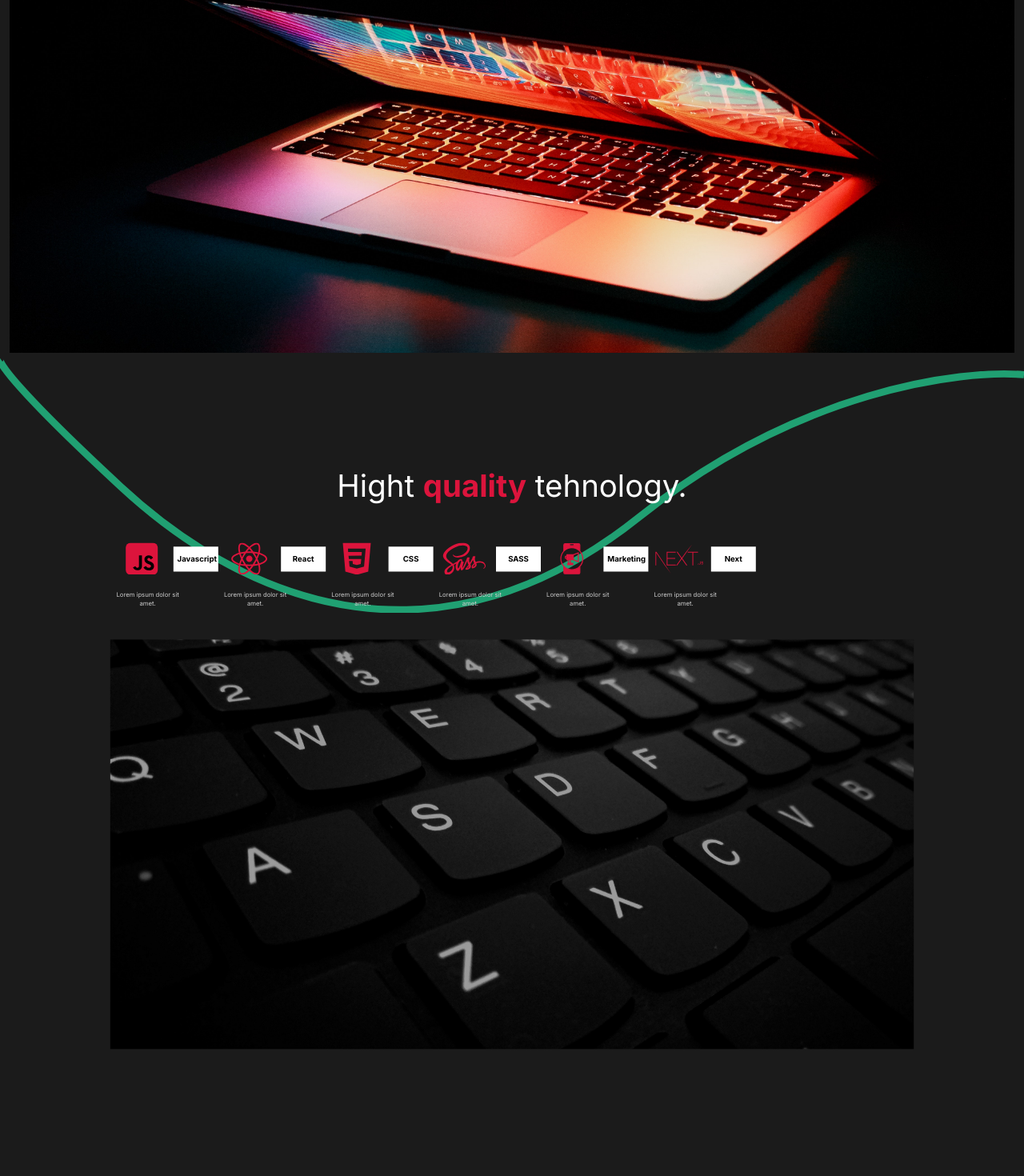
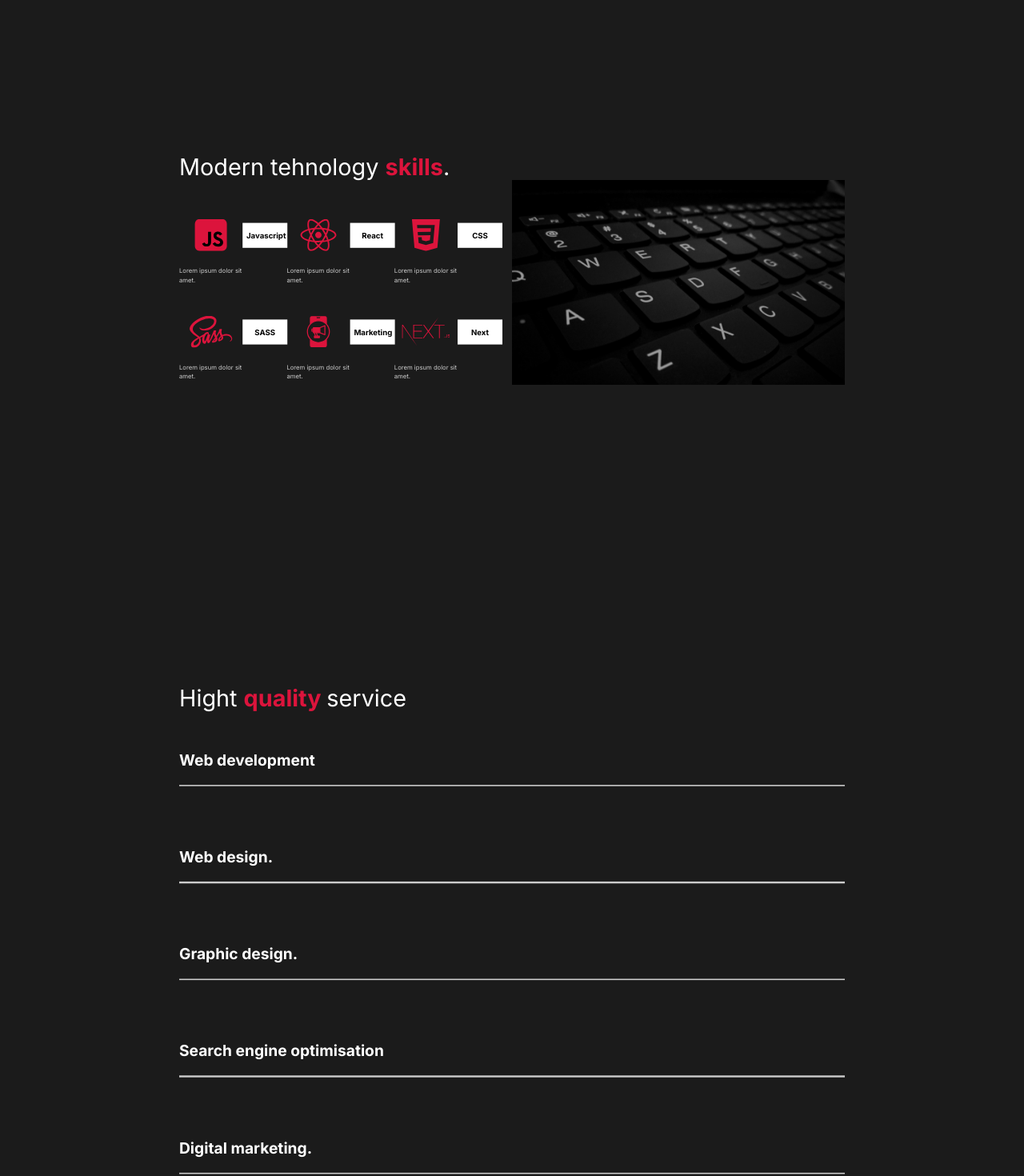
Before and after one commit to tatjama/my-react-portfolio, a React (Create React App) app: page / in a window 1280 px wide. Shown: the part 807-2277 px from the top of the page at 80% size. Built offline with nearby package versions, Linux system fonts and the light colour scheme.

Commit message:
Change titles and text

```diff
--- a/src/components/AboutSection.js
+++ b/src/components/AboutSection.js
@@ -26,7 +26,7 @@ const AboutSection = () => {
                         <motion.h2 variants = {titleAnimation}> true.</motion.h2>
                     </Hide>
                 </motion.div>
-                <motion.p variants = {fade}>Contact me for any idea you have regarding web development, digital marketing and search engine optimization
+                <motion.p variants = {fade}>Contact me for any idea you have regarding web development, design, digital marketing and search engine optimization
                 </motion.p>
                 <Link to="/contact">
                     <motion.button variants = {fade}>Contact Me</motion.button>
--- a/src/components/FaqSection.js
+++ b/src/components/FaqSection.js
@@ -12,27 +12,33 @@ const FaqSection = () => {
     const [ element, controls ] = UseScroll();
     return(
         <Faq variants = { scrollRevealer } ref = {element} animate = {controls} initial = "hidden">
-            <h2>Any Questions <span>FAQ</span></h2>
+            <h2>Hight <span> quality </span> service</h2>
             <AnimateSharedLayout>
-                <Toggle title = "How to start?">
+                <Toggle title = "Web development">
                         <div className = "answer" >
                             <p>Lorem ipsum dolor sit amet.</p>
                             <p>Lorem ipsum, dolor sit amet conscetetur adipisic Necessitatibus, neque.</p>
                         </div>
                 </Toggle>
-                <Toggle title = "Daily Schedule.">
+                <Toggle title = "Web design.">
                         <div className = "answer" >
                             <p>Lorem ipsum dolor sit amet.</p>
                             <p>Lorem ipsum, dolor sit amet conscetetur adipisic Necessitatibus, neque.</p>
                         </div>
                 </Toggle>
-                <Toggle title = "Different payment methods.">
+                <Toggle title = "Graphic design.">
                         <div className = "answer" >
                             <p>Lorem ipsum dolor sit amet.</p>
                             <p>Lorem ipsum, dolor sit amet conscetetur adipisic Necessitatibus, neque.</p>
                         </div>
                 </Toggle>
-                <Toggle title = "What products do you offer?">
+                <Toggle title = "Search engine optimisation">
+                        <div className = "answer" >
+                            <p>Lorem ipsum dolor sit amet.</p>
+                            <p>Lorem ipsum, dolor sit amet conscetetur adipisic Necessitatibus, neque.</p>
+                        </div>
+                </Toggle>
+                <Toggle title = "Digital marketing.">
                         <div className = "answer" >
                             <p>Lorem ipsum dolor sit amet.</p>
                             <p>Lorem ipsum, dolor sit amet conscetetur adipisic Necessitatibus, neque.</p>
@@ -45,9 +51,7 @@ const FaqSection = () => {
 
 const Faq = styled(About) `
     display: block;
-    span{
-        display: block;
-    }
+
     h2{
         padding-bottom: 2rem;
         font-weight: lighter;
--- a/src/components/GlobalStyle.js
+++ b/src/components/GlobalStyle.js
@@ -58,6 +58,11 @@ button{
         font-size: 1.2rem;
         line-height: 150%;
     }
+    @media screen and (max-width: 1300px){
+        h2{
+            font-size: 3rem;
+        }
+    }
 `
 
 export default GlobalStyle;
--- a/src/components/Nav.js
+++ b/src/components/Nav.js
@@ -71,7 +71,7 @@ const StyledNav = styled.nav `
         padding-left: 10rem;
         position: relative;
     }
-    @media screen and (max-width: 1300px){
+    @media screen and (max-width: 1000px){
         flex-direction: column;
         padding: 2rem 1rem;
         #logo{
@@ -95,7 +95,7 @@ const Line = styled(motion.div) `
     position: absolute;
     bottom: -80%;
     left: 60%;
-    @media screen and (max-width: 1300px){
+    @media screen and (max-width: 1000px){
         left: 30%;
     }
 `
--- a/src/components/ServicesSection2.js
+++ b/src/components/ServicesSection2.js
@@ -24,7 +24,7 @@ const ServicesSection1 = () => {
     return(
         <Service variants = { scrollRevealer } animate = { controls } initial = "hidden" ref = {element}>
             <Description>
-                <h2>Hight <span>quality</span> tehnology.</h2>
+                <h2>Modern tehnology <span> skills</span>.</h2>
                 <Cards>
                     <Card>
                         <div className = "icon">
--- a/src/styles.js
+++ b/src/styles.js
@@ -8,7 +8,7 @@ align-items: center;
 justify-content: space-around;
 padding: 5rem 10rem;
 color: white;
-@media screen and (max-width: 1300px){
+@media screen and (max-width: 1000px){
         display: block;
         padding: 2rem 1rem;
         text-align: center;
@@ -33,8 +33,14 @@ flex: 1;
 overflow: hidden;
 img{
     width: 100%;
-    height: 80vh;
+    height: 50vh;
     object-fit: cover;
+}
+@media screen and (max-width: 1300px){
+    height: 40vh;
+}
+@media screen and (max-width:1000px){
+    height: 100%;
 }
 `
 export const Hide = styled.div`
```
